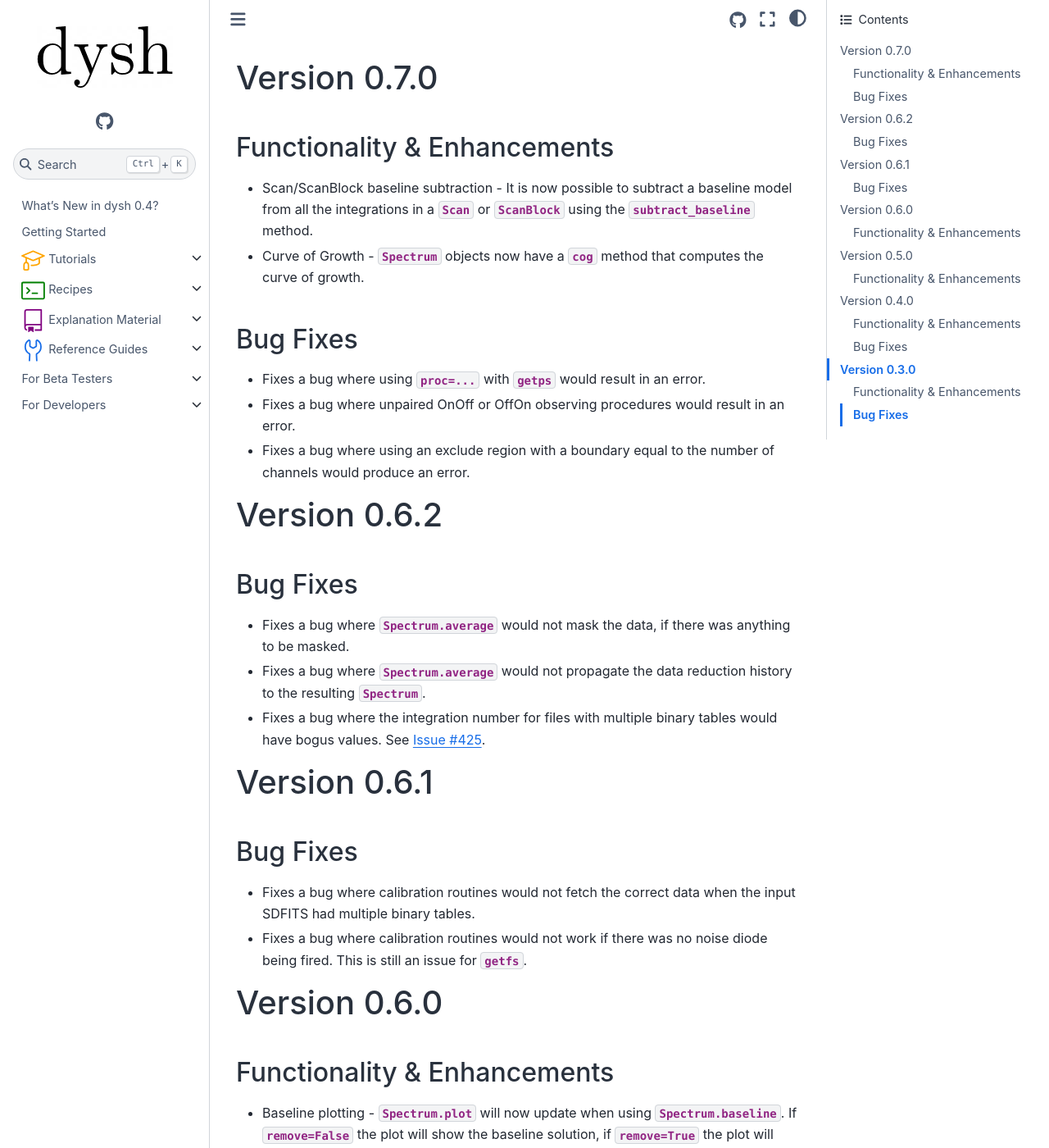
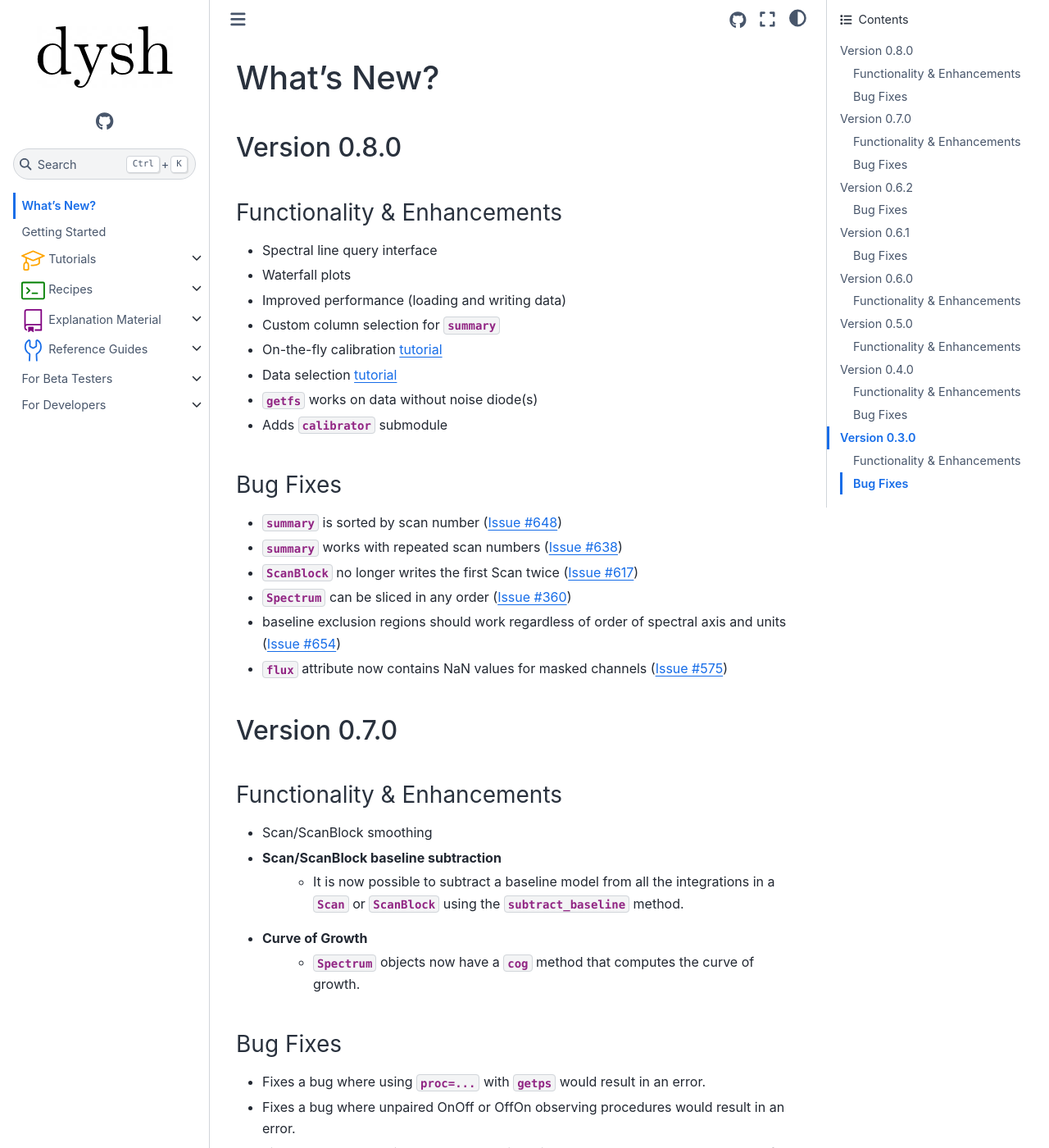
Before and after one commit to GreenBankObservatory/dysh, a Sphinx documentation site: the page built from docs/source/whatsnew/CHANGES.rst, in a window 1280 px wide and 1400 px high. Shown: the whole window at 82% size. Built offline with Sphinx 7.4.7 and the Sphinx Book theme 1.1.4, drawn with Linux system fonts in a browser that asks for light colours; pages that are not in the unit, such as notebooks, are missing from menus; some of the changed text lies outside the part shown.

Commit message:
docs: update changelog

```diff
--- a/docs/source/index.rst
+++ b/docs/source/index.rst
@@ -91,7 +91,7 @@ Contents
    :maxdepth: 2
    :hidden:
 
-   whatsnew/0.4.rst
+   whatsnew/CHANGES.rst
    getting_started/index
    tutorials/index
    how-tos/index
--- a/docs/source/whatsnew/CHANGES.rst
+++ b/docs/source/whatsnew/CHANGES.rst
@@ -1,16 +1,51 @@
+***********
+What's New?
+***********
+
+
+Version 0.8.0
+=============
+
+.. _v0-8-0-functionality:
+
+Functionality & Enhancements
+----------------------------
+
+- Spectral line query interface
+- Waterfall plots
+- Improved performance (loading and writing data)
+- Custom column selection for `~dysh.fits.GBTFITSLoad.summary`
+- On-the-fly calibration `tutorial <https://dysh.readthedocs.io/en/latest/tutorials/examples/on_the_fly.html>`_
+- Data selection `tutorial <https://dysh.readthedocs.io/en/latest/tutorials/examples/selection.html>`_
+- `~dysh.fits.GBTFITSLoad.getfs` works on data without noise diode(s)
+- Adds `~dysh.util.calibrator` submodule
+
+.. _v0-8-0-bugfixes:
+
+Bug Fixes
+---------
+
+- `~dysh.fits.GBTFITSLoad.summary` is sorted by scan number (`Issue #648 <https://github.com/GreenBankObservatory/dysh/issues/648>`_)
+- `~dysh.fits.GBTFITSLoad.summary` works with repeated scan numbers (`Issue #638 <https://github.com/GreenBankObservatory/dysh/issues/638>`_)
+- `~dysh.spectra.scan.ScanBlock` no longer writes the first Scan twice (`Issue #617 <https://github.com/GreenBankObservatory/dysh/issues/617>`_)
+- `~dysh.spectra.spectrum.Spectrum` can be sliced in any order (`Issue #360 <https://github.com/GreenBankObservatory/dysh/issues/360>`_)
+- baseline exclusion regions should work regardless of order of spectral axis and units (`Issue #654 <https://github.com/GreenBankObservatory/dysh/issues/654>`_)
+- `~dysh.spectra.spectrum.Spectrum.flux` attribute now contains NaN values for masked channels (`Issue #575 <https://github.com/GreenBankObservatory/dysh/issues/575>`_)
+
 Version 0.7.0
 =============
 
-.. _0.7.0-functionality:
+.. _v0-7-0-functionality:
 
 Functionality & Enhancements
 ----------------------------
+- Scan/ScanBlock smoothing
 - Scan/ScanBlock baseline subtraction
-  - It is now possible to subtract a baseline model from all the integrations in a `Scan` or `ScanBlock` using the `subtract_baseline` method.
+    - It is now possible to subtract a baseline model from all the integrations in a `Scan` or `ScanBlock` using the `subtract_baseline` method.
 - Curve of Growth
-  - `Spectrum` objects now have a `cog` method that computes the curve of growth.
+    - `~dysh.spectra.spectrum.Spectrum` objects now have a `~dysh.spectra.spectrum.Spectrum.cog` method that computes the curve of growth.
 
-.. _0.7.0-bugfixes:
+.. _v0-7-0-bugfixes:
 
 Bug Fixes
 ---------
@@ -42,17 +77,18 @@ Bug Fixes
 Version 0.6.0
 =============
 
-.. _0.6.0-functionality:
+.. _v0-6-0-functionality:
 
 Functionality & Enhancements
 ----------------------------
 - Baseline plotting
-  - `Spectrum.plot` will now update when using `Spectrum.baseline`. If `remove=False` the plot will show the baseline solution, if `remove=True` the plot will update to show the baseline subtracted data.
+    - `dysh.spectra.spectrum.Spectrum.plot` will now update when using `dysh.spectra.spectrum.Spectrum.baseline`.
+      If `remove=False` the plot will show the baseline solution, if `remove=True` the plot will update to show the baseline subtracted data.
 
 Version 0.5.0
 =============
 
-.. _0.5.0-functionality:
+.. _v0-5-0-functionality:
 
 Functionality & Enhancements
 ----------------------------
```
Also changed, not shown: other parts of docs/source/whatsnew/CHANGES.rst (+6 -6 lines).
